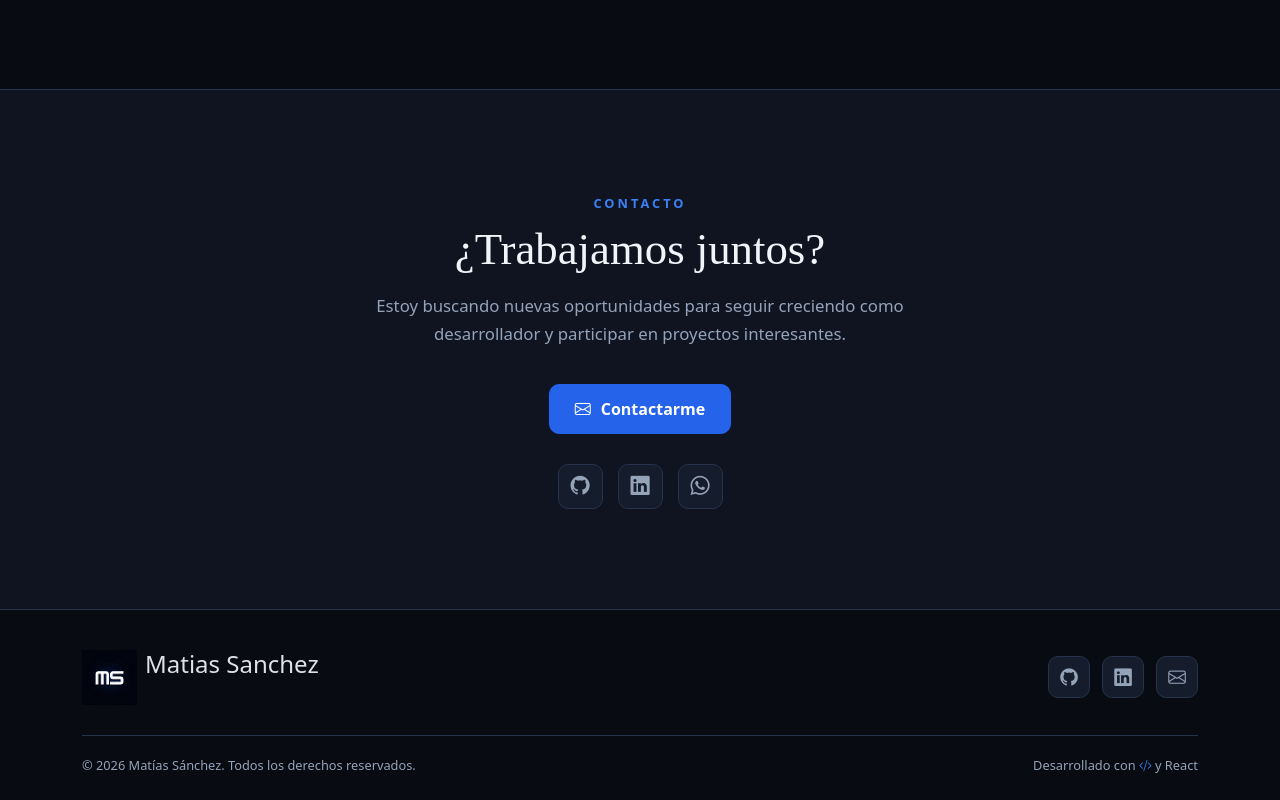
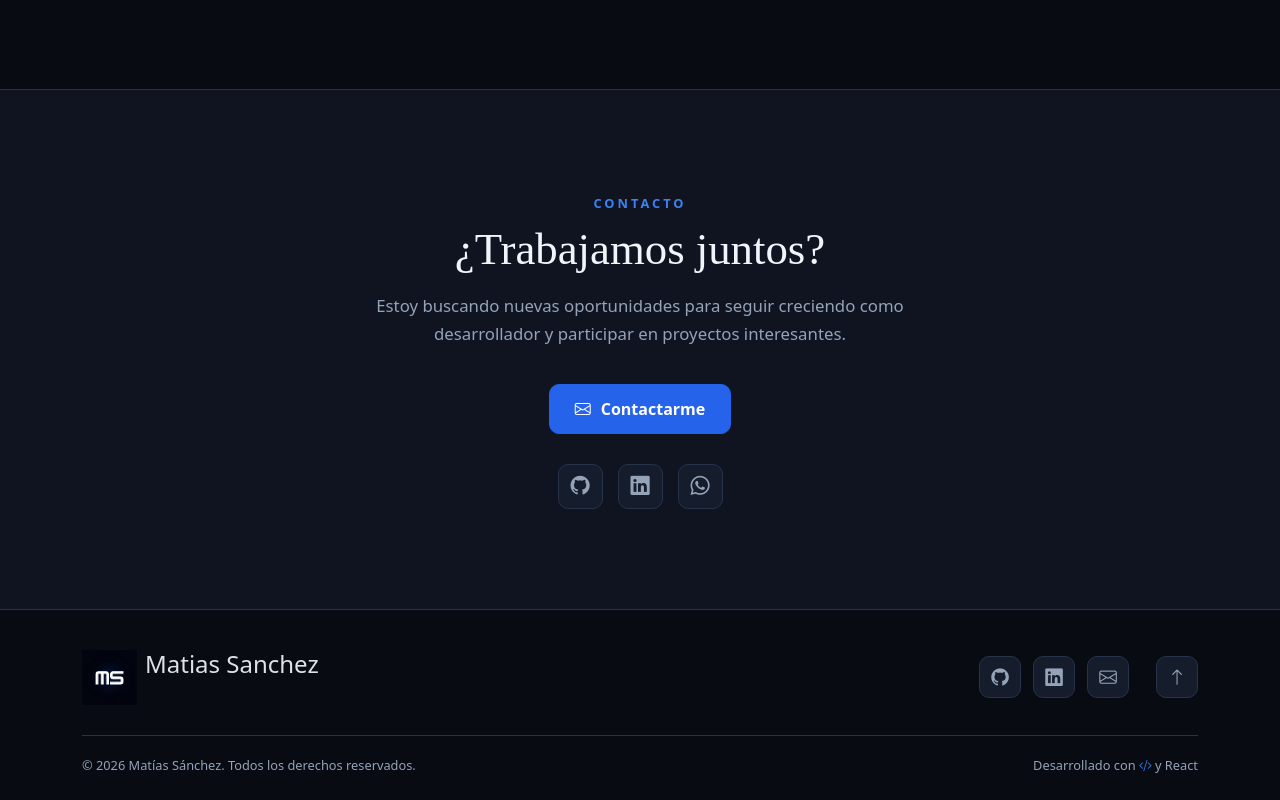
Before and after one commit to Matiassanchez18/Portafolio-React, a React (Vite) app in the folder Portafolio/: page / in a window 1280 px wide. Shown: the part 3670-4470 px from the top of the page. Built offline with nearby package versions, Linux system fonts and the light colour scheme.

Commit message:
Se agrego el link de la flecha para volver al inicio

```diff
--- a/Portafolio/src/components/Footer.jsx
+++ b/Portafolio/src/components/Footer.jsx
@@ -1,57 +1,57 @@
 import FotoLogo from "../assets/Logo.png";
-import "../css/Footer.css"
+import "../css/Footer.css";
 
 function Footer() {
   return (
     <footer className="PiePagina">
-
       <div className="container">
-
         <div className="ContenidoFooter">
-
-
           <div className="LogoFooter d-flex">
-
             <img src={FotoLogo} alt="Logo de Matías Sánchez" />
             <h4 className="ms-2">Matias Sanchez</h4>
           </div>
 
           <div className="RedesFooter">
-
             <a
               href="https://github.com/"
               target="_blank"
               rel="noopener noreferrer"
               aria-label="GitHub"
             >
-
               <i className="bi bi-github"></i>
             </a>
+
             <a
               href="https://www.linkedin.com/"
               target="_blank"
               rel="noopener noreferrer"
               aria-label="LinkedIn"
             >
-
               <i className="bi bi-linkedin"></i>
             </a>
-            <a href="https://mail.google.com/mail/?view=cm&fs=1&to=matiassanchez13422@gmail.com" aria-label="Email">
 
+            <a
+              href="https://mail.google.com/mail/?view=cm&fs=1&to=matiassanchez13422@gmail.com"
+              target="_blank"
+              rel="noopener noreferrer"
+              aria-label="Email"
+            >
               <i className="bi bi-envelope"></i>
+            </a>
+
+            <a
+              href="#inicio"
+              className="FlechaArriba"
+              aria-label="Volver arriba"
+            >
+              <i className="bi bi-arrow-up"></i>
             </a>
           </div>
         </div>
         <div className="LineaFooter"></div>
         <div className="CopyrightFooter">
-
-          <p>
-
-            &copy; 2026 Matías Sánchez. Todos los derechos
-            reservados.
-          </p>
+          <p>&copy; 2026 Matías Sánchez. Todos los derechos reservados.</p>
           <span>
-
             Desarrollado con <i className="bi bi-code-slash"></i> y React
           </span>
         </div>
--- a/Portafolio/src/components/Header.jsx
+++ b/Portafolio/src/components/Header.jsx
@@ -9,7 +9,7 @@ function Header() {
       <Navbar.Brand href="#home" className="nombre">
         <div>
           Matias Sanchez
-          <p className="profesion">Programador</p>
+          <p className="profesion" id="inicio">Programador</p>
         </div>
       </Navbar.Brand>
 
--- a/Portafolio/src/components/PortafolioMain.jsx
+++ b/Portafolio/src/components/PortafolioMain.jsx
@@ -18,7 +18,7 @@ function PortafolioMain() {
           <div>
             <ul className="ListaPresentacion">
               <li>
-                <p className="TextoDestacado">Hola, soy</p>
+                <p className="TextoDestacado" >Hola, soy</p>
               </li>
               <li>
                 <h1>Sanchez Matias</h1>
--- a/Portafolio/src/css/Footer.css
+++ b/Portafolio/src/css/Footer.css
@@ -1,3 +1,7 @@
+html {
+  scroll-behavior: smooth;
+}
+
 .PiePagina {
   padding: 40px 0 25px;
   background-color: var(--bg-primary);
@@ -63,6 +67,34 @@
 .CopyrightFooter i {
   color: var(--blue-light);
 }
+
+.FlechaArriba {
+  width: 42px;
+  height: 42px;
+
+  display: flex;
+  align-items: center;
+  justify-content: center;
+
+  margin-left: 15px;
+
+  color: var(--text-secondary);
+  background-color: var(--bg-card);
+
+  border: 1px solid var(--border);
+  border-radius: 10px;
+
+  text-decoration: none;
+
+  transition: all 0.3s ease;
+}
+
+.FlechaArriba:hover {
+  color: var(--text-primary);
+  border-color: var(--blue-primary);
+  transform: translateY(-3px);
+}
+
 @media (max-width: 576px) {
   .ContenidoFooter {
     flex-direction: column;
```
